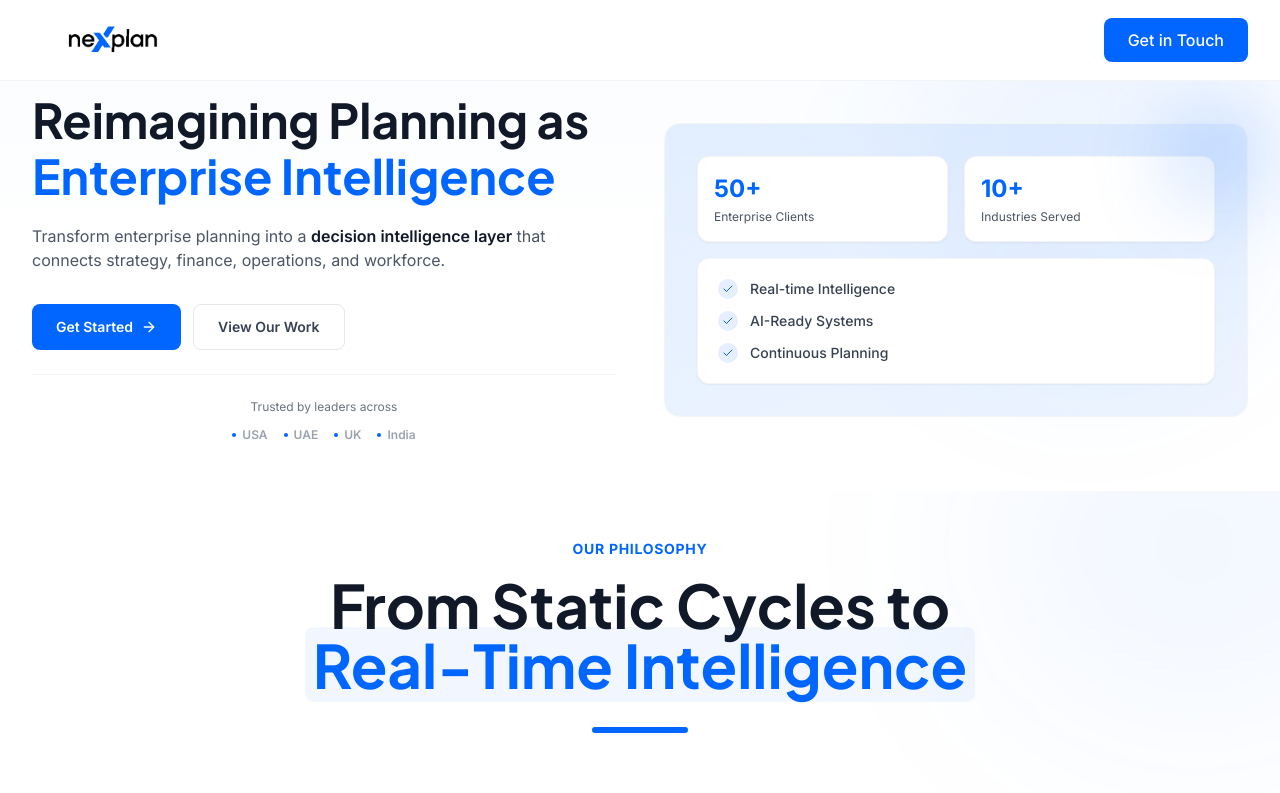
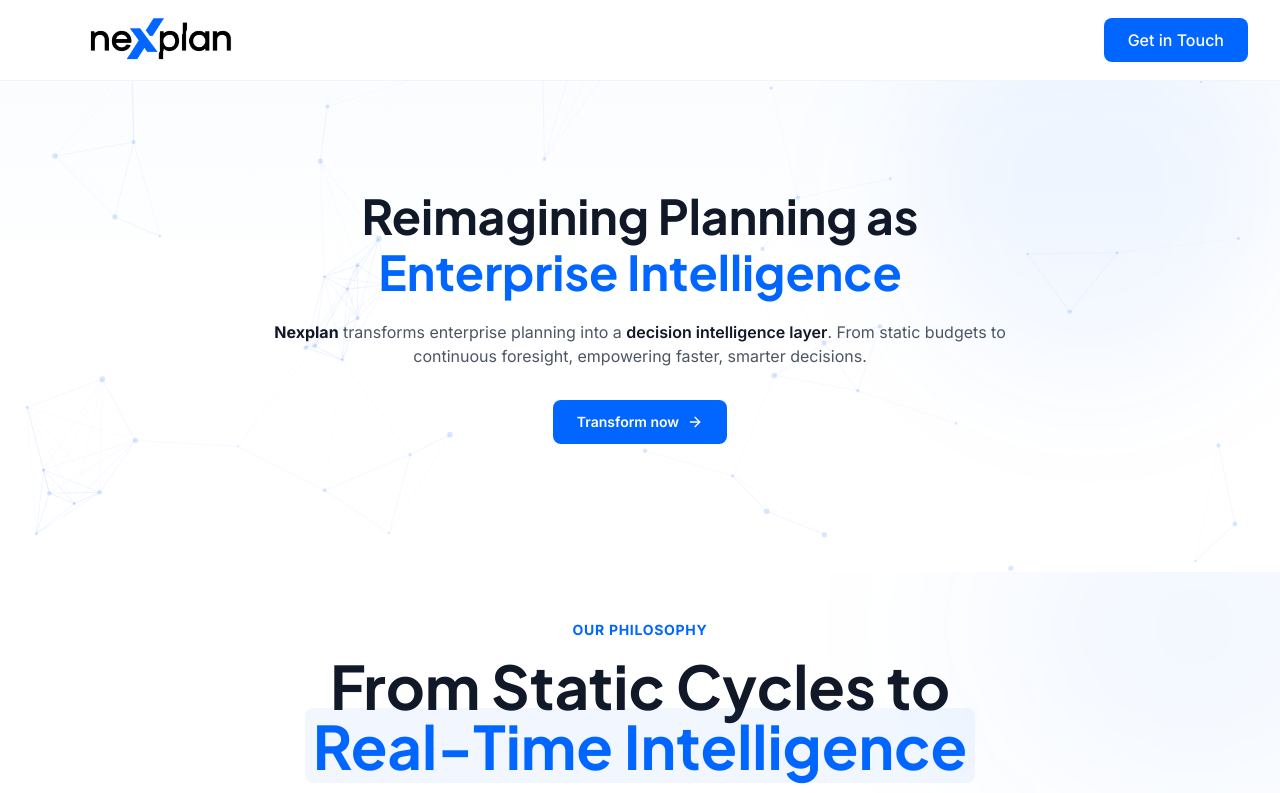
Before and after one commit to skarun505/Nexplan, a Next.js app: page / in a window 1280 px wide. Shown: the top 793 px of the page. Built offline with nearby package versions, Linux system fonts and the light colour scheme.

Commit message:
UI Updates: Redesigned hero section with canvas network background, updated center alignment, increased padding, refreshed copy, updated footer locations, and cleaned up unused code

```diff
--- a/app/page.tsx
+++ b/app/page.tsx
@@ -2,11 +2,10 @@
 
 import { ArrowRight, Mail, Phone, Globe, Sparkles, Brain, Zap, Target, Users, TrendingUp, Rocket, Factory, ShoppingBag, Cpu, Building2, Lightbulb, Hammer, FlaskConical, Heart, Building, Check, Linkedin, Twitter, Facebook, Instagram } from 'lucide-react'
 import { useState, useEffect } from 'react'
+import NetworkBackground from '@/components/NetworkBackground'
 
 export default function Home() {
     const [scrollY, setScrollY] = useState(0)
-    const [clientsCount, setClientsCount] = useState(0)
-    const [industriesCount, setIndustriesCount] = useState(0)
 
     useEffect(() => {
         const handleScroll = () => {
@@ -27,40 +26,14 @@ export default function Home() {
         return () => window.removeEventListener('scroll', handleScroll)
     }, [])
 
-    // Counter animation effect
-    useEffect(() => {
-        const duration = 2000 // 2 seconds
-        const clientsTarget = 50
-        const industriesTarget = 10
-        const frameRate = 60
-        const totalFrames = (duration / 1000) * frameRate
-
-        let frame = 0
-        const counter = setInterval(() => {
-            frame++
-            const progress = frame / totalFrames
-
-            setClientsCount(Math.floor(progress * clientsTarget))
-            setIndustriesCount(Math.floor(progress * industriesTarget))
-
-            if (frame >= totalFrames) {
-                setClientsCount(clientsTarget)
-                setIndustriesCount(industriesTarget)
-                clearInterval(counter)
-            }
-        }, 1000 / frameRate)
-
-        return () => clearInterval(counter)
-    }, [])
-
     return (
         <div className="min-h-screen bg-white text-gray-900">
             {/* Simple Fixed Header */}
-            <header className={`fixed top-0 left-0 right-0 z-50 bg-white border-b transition-all duration-300 ${scrollY > 50 ? 'shadow-md' : 'border-gray-100'}`}>
+            <header className={`fixed top-0 left-0 right-0 z-50 bg-white/95 backdrop-blur-sm border-b transition-all duration-300 ${scrollY > 50 ? 'shadow-md' : 'border-gray-100'}`}>
                 <div className="max-w-7xl mx-auto px-4 sm:px-6 lg:px-8">
                     <div className="flex justify-between items-center h-16 md:h-20">
                         <a href="/" className="flex items-center">
-                            <img src="/nexplan-logo.png" alt="Nexplan" className="h-8 md:h-10 w-auto cursor-pointer hover:opacity-80 transition-opacity" />
+                            <img src="/nexplan-logo.png" alt="Nexplan" className="h-12 md:h-16 w-auto cursor-pointer hover:opacity-80 transition-opacity" />
                         </a>
                         <a href="#contact" className="px-6 py-2.5 bg-primary text-white rounded-lg hover:bg-[#0052CC] transition-colors text-sm md:text-base font-medium">
                             Get in Touch
@@ -70,87 +43,30 @@ export default function Home() {
             </header>
 
             {/* Hero Section - Compact Professional Design */}
-            <section className="relative pt-20 pb-8 md:pt-24 md:pb-12 px-4 sm:px-6 lg:px-8 bg-gradient-to-b from-blue-50/40 via-white to-white overflow-hidden">
+            <section className="relative pt-32 pb-20 md:pt-48 md:pb-32 px-4 sm:px-6 lg:px-8 bg-gradient-to-b from-blue-50/40 via-white to-white overflow-hidden">
+                <NetworkBackground />
                 {/* Subtle background decoration */}
                 <div className="absolute top-0 right-0 w-96 h-96 bg-primary/5 rounded-full blur-3xl"></div>
 
                 <div className="max-w-7xl mx-auto relative z-10">
-                    <div className="grid lg:grid-cols-2 gap-12 items-center">
-                        {/* Left Column - Content */}
-                        <div className="space-y-6 text-center lg:text-left">
+                    <div className="max-w-5xl mx-auto">
+                        {/* Content */}
+                        <div className="space-y-6 text-center">
                             <h1 className="font-heading text-2xl sm:text-3xl md:text-4xl lg:text-5xl font-bold leading-tight text-gray-900">
                                 Reimagining Planning as
                                 <span className="block mt-2 text-primary">Enterprise Intelligence</span>
                             </h1>
 
-                            <p className="text-sm md:text-base text-gray-600 leading-relaxed max-w-xl mx-auto lg:mx-0">
-                                Transform enterprise planning into a <span className="font-semibold text-gray-900">decision intelligence layer</span> that connects strategy, finance, operations, and workforce.
+                            <p className="text-sm md:text-base text-gray-600 leading-relaxed max-w-3xl mx-auto">
+                                <span className="font-bold text-gray-900">Nexplan</span> transforms enterprise planning into a <span className="font-semibold text-gray-900">decision intelligence layer</span>. From static budgets to continuous foresight, empowering faster, smarter decisions.
                             </p>
 
-                            <div className="flex flex-col sm:flex-row gap-3 pt-2 justify-center lg:justify-start">
+                            <div className="flex flex-col sm:flex-row gap-3 pt-2 justify-center">
                                 <a href="#contact" className="group inline-flex items-center justify-center gap-2 px-6 py-3 bg-primary text-white rounded-lg hover:bg-[#0052CC] transition-all duration-300 hover:shadow-lg hover:shadow-primary/20 text-sm font-semibold">
-                                    Get Started
+                                    Transform now
                                     <ArrowRight className="w-4 h-4 group-hover:translate-x-1 transition-transform" />
                                 </a>
-                                <a href="#expertise" className="inline-flex items-center justify-center gap-2 px-6 py-3 bg-white text-gray-700 border border-gray-200 rounded-lg hover:border-primary/30 hover:bg-gray-50 transition-all text-sm font-semibold">
-                                    View Our Work
-                                </a>
-                            </div>
 
-                            {/* Trust Bar - Compact */}
-                            <div className="pt-6 border-t border-gray-100 text-center">
-                                <p className="text-xs text-gray-500 mb-3">Trusted by leaders across</p>
-                                <div className="flex justify-center gap-4 text-xs font-semibold text-gray-400">
-                                    {['USA', 'UAE', 'UK', 'India'].map((loc, i) => (
-                                        <span key={i} className="flex items-center gap-1.5">
-                                            <div className="w-1 h-1 rounded-full bg-primary"></div>
-                                            {loc}
-                                        </span>
-                                    ))}
-                                </div>
-                            </div>
-                        </div>
-
-                        {/* Right Column - Visual Element */}
-                        <div className="relative hidden lg:block">
-                            <div className="relative">
-                                {/* Abstract visual representation */}
-                                <div className="bg-gradient-to-br from-primary/10 to-blue-100/50 rounded-2xl p-8 backdrop-blur-sm border border-gray-100">
-                                    <div className="space-y-4">
-                                        {/* Stats Cards */}
-                                        <div className="grid grid-cols-2 gap-4">
-                                            <div className="bg-white p-4 rounded-xl shadow-sm border border-gray-100">
-                                                <div className="text-2xl font-bold text-primary mb-1">{clientsCount}+</div>
-                                                <div className="text-xs text-gray-600">Enterprise Clients</div>
-                                            </div>
-                                            <div className="bg-white p-4 rounded-xl shadow-sm border border-gray-100">
-                                                <div className="text-2xl font-bold text-primary mb-1">{industriesCount}+</div>
-                                                <div className="text-xs text-gray-600">Industries Served</div>
-                                            </div>
-                                        </div>
-
-                                        {/* Feature list */}
-                                        <div className="bg-white rounded-xl p-5 shadow-sm border border-gray-100">
-                                            <div className="space-y-3">
-                                                {[
-                                                    'Real-time Intelligence',
-                                                    'AI-Ready Systems',
-                                                    'Continuous Planning'
-                                                ].map((feature, i) => (
-                                                    <div key={i} className="flex items-center gap-3">
-                                                        <div className="w-5 h-5 rounded-full bg-primary/10 flex items-center justify-center flex-shrink-0">
-                                                            <Check className="w-3 h-3 text-primary" />
-                                                        </div>
-                                                        <span className="text-sm font-medium text-gray-700">{feature}</span>
-                                                    </div>
-                                                ))}
-                                            </div>
-                                        </div>
-                                    </div>
-                                </div>
-
-                                {/* Floating accent */}
-                                <div className="absolute -top-4 -right-4 w-24 h-24 bg-primary/20 rounded-full blur-2xl"></div>
                             </div>
                         </div>
                     </div>
@@ -174,7 +90,7 @@ export default function Home() {
 
                     <div className="space-y-6 text-base md:text-lg text-gray-600 leading-relaxed fade-in-up max-w-3xl mx-auto text-center">
                         <p>
-                            Planning is evolving. Enterprises today need systems that <span className="text-primary font-semibold">sense change</span>, learn from data, and guide leadership decisions continuously.
+                            Planning is evolving. Enterprises today need systems that <span className="text-gray-900">sense change</span>, learn from data, and guide leadership decisions continuously.
                         </p>
                         <p>
                             Nexplan helps organizations move beyond traditional planning into intelligent, adaptive decision systems focused on strategy, foresight, and actionable intelligence.
@@ -576,6 +492,14 @@ export default function Home() {
                             </div>
                         </div>
 
+                        {/* Locations */}
+                        <div className="flex justify-center gap-6 text-sm font-semibold text-gray-500 uppercase tracking-widest pt-2">
+                            <span>USA</span>
+                            <span>UAE</span>
+                            <span>UK</span>
+                            <span>India</span>
+                        </div>
+
                         <div className="pt-6 border-t border-gray-100">
                             <p className="text-xs text-gray-400">
                                 © {new Date().getFullYear()} Nexplan. All rights reserved.
--- /dev/null
+++ b/components/NetworkBackground.tsx
@@ -0,0 +1,121 @@
+'use client'
+
+import { useEffect, useRef } from 'react'
+
+export default function NetworkBackground() {
+    const canvasRef = useRef<HTMLCanvasElement>(null)
+
+    useEffect(() => {
+        const canvas = canvasRef.current
+        if (!canvas) return
+
+        const ctx = canvas.getContext('2d')
+        if (!ctx) return
+
+        let animationFrameId: number
+        let particles: Particle[] = []
+
+        // Configuration
+        const particleCount = 60 // Reduced count for cleaner look
+        const connectionDistance = 150
+        const moveSpeed = 0.5
+
+        class Particle {
+            x: number
+            y: number
+            vx: number
+            vy: number
+            size: number
+
+            constructor(width: number, height: number) {
+                this.x = Math.random() * width
+                this.y = Math.random() * height
+                this.vx = (Math.random() - 0.5) * moveSpeed
+                this.vy = (Math.random() - 0.5) * moveSpeed
+                this.size = Math.random() * 2 + 1 // Random size between 1 and 3
+            }
+
+            update(width: number, height: number) {
+                this.x += this.vx
+                this.y += this.vy
+
+                // Bounce off edges
+                if (this.x < 0 || this.x > width) this.vx *= -1
+                if (this.y < 0 || this.y > height) this.vy *= -1
+            }
+
+            draw(ctx: CanvasRenderingContext2D) {
+                ctx.beginPath()
+                ctx.arc(this.x, this.y, this.size, 0, Math.PI * 2)
+                ctx.fillStyle = 'rgba(0, 102, 255, 0.15)' // Primary blue with low opacity
+                ctx.fill()
+            }
+        }
+
+        const init = () => {
+            if (!canvas) return
+
+            // Set canvas size
+            const updateSize = () => {
+                canvas.width = canvas.parentElement?.clientWidth || window.innerWidth
+                canvas.height = canvas.parentElement?.clientHeight || window.innerHeight
+            }
+            updateSize()
+            window.addEventListener('resize', updateSize)
+
+            // Initialize particles
+            particles = []
+            for (let i = 0; i < particleCount; i++) {
+                particles.push(new Particle(canvas.width, canvas.height))
+            }
+
+            return () => window.removeEventListener('resize', updateSize)
+        }
+
+        const animate = () => {
+            if (!canvas || !ctx) return
+            ctx.clearRect(0, 0, canvas.width, canvas.height)
+
+            // Update and draw particles
+            particles.forEach((particle, i) => {
+                particle.update(canvas.width, canvas.height)
+                particle.draw(ctx)
+
+                // Draw connections
+                for (let j = i + 1; j < particles.length; j++) {
+                    const other = particles[j]
+                    const dx = particle.x - other.x
+                    const dy = particle.y - other.y
+                    const distance = Math.sqrt(dx * dx + dy * dy)
+
+                    if (distance < connectionDistance) {
+                        ctx.beginPath()
+                        ctx.strokeStyle = `rgba(0, 102, 255, ${0.1 * (1 - distance / connectionDistance)})` // Fade out line based on distance
+                        ctx.lineWidth = 1
+                        ctx.moveTo(particle.x, particle.y)
+                        ctx.lineTo(other.x, other.y)
+                        ctx.stroke()
+                    }
+                }
+            })
+
+            animationFrameId = requestAnimationFrame(animate)
+        }
+
+        const cleanup = init()
+        animate()
+
+        return () => {
+            if (cleanup) cleanup()
+            cancelAnimationFrame(animationFrameId)
+        }
+    }, [])
+
+    return (
+        <canvas
+            ref={canvasRef}
+            className="absolute inset-0 w-full h-full pointer-events-none"
+            style={{ zIndex: 0 }}
+        />
+    )
+}
```
